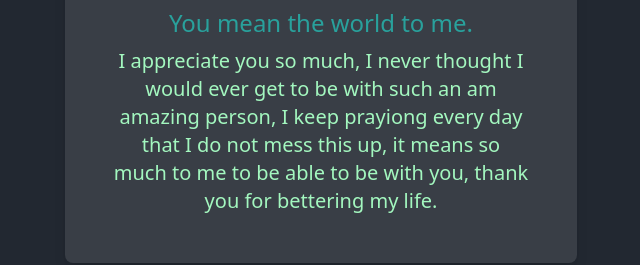
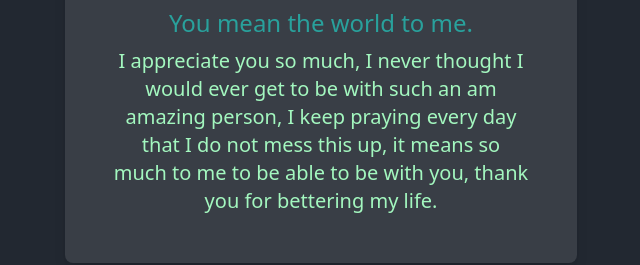
Before and after one commit to HansOheneba/meg, a website: page index.html in a window 1280 px wide. Shown: the part 357-622 px from the top of the page, 319-959 px from the left. Drawn offline with Linux system fonts and the light colour scheme.

Commit message:
Grammatical Error corrected

```diff
--- a/index.html
+++ b/index.html
@@ -10,7 +10,7 @@
     <div class="text-center p-6 md:p-12 bg-second-color rounded-lg shadow-lg max-w-lg w-full">
         <h1 class="text-4xl sm:text-5xl md:text-6xl font-bold text-white">I Love You, Meg</h1>
         <p class="text-lg sm:text-xl md:text-2xl text-third-color mt-4">You mean the world to me.</p>
-        <p class="text-base sm:text-lg md:text-xl text-fourth-color mt-2">I appreciate you so much, I never thought I would ever get to be with such an am amazing person, I keep prayiong every day that I do not mess this up, it means so much to me to be able to be with you, thank you for bettering my life.</p>
+        <p class="text-base sm:text-lg md:text-xl text-fourth-color mt-2">I appreciate you so much, I never thought I would ever get to be with such an am amazing person, I keep praying every day that I do not mess this up, it means so much to me to be able to be with you, thank you for bettering my life.</p>
     </div>
 </body>
 </html>
```
